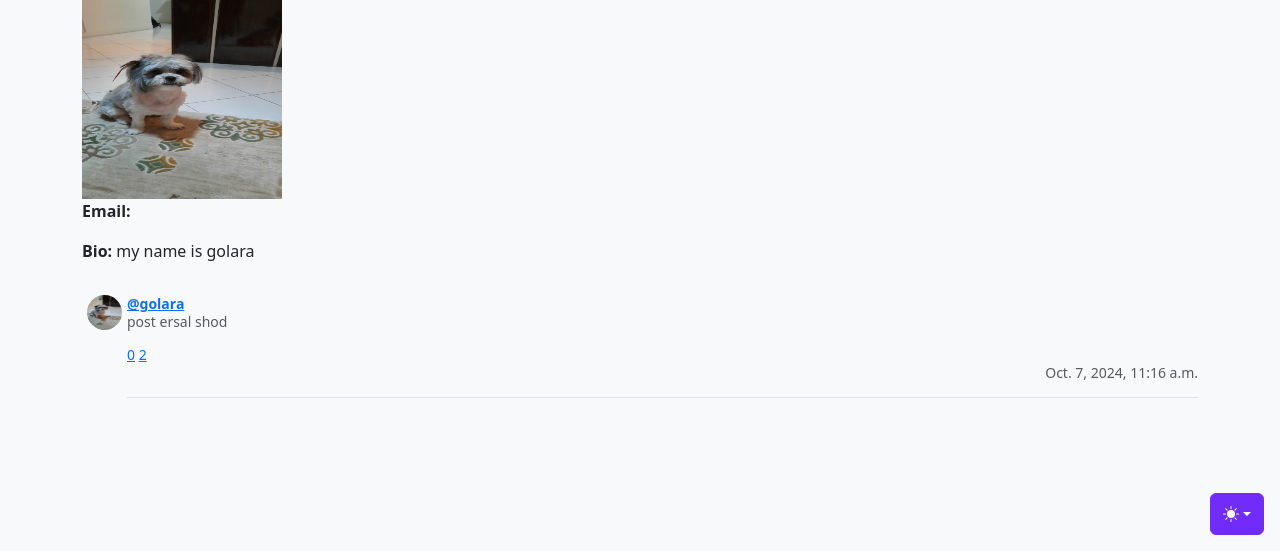
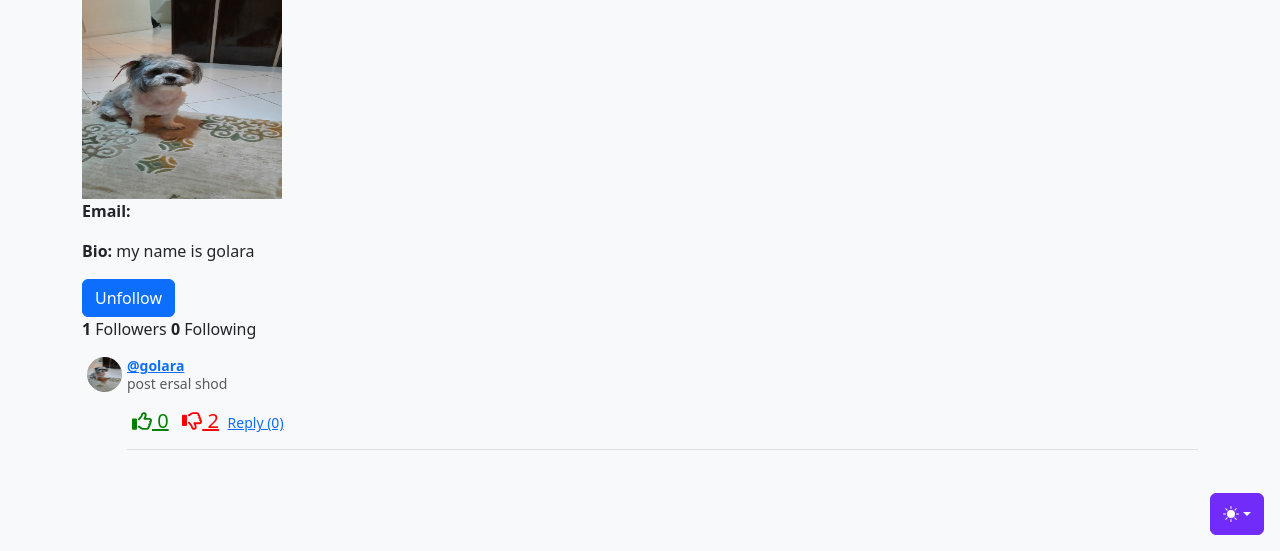
Before and after one commit to golsachamani/social_media, a Django app: page /accounts/profile/5/ in a window 1280 px wide. Shown: the part 249-800 px from the top of the page. Run offline with Django 4.2, Linux system fonts and the light colour scheme; a user stored in the database is signed in; data comes from the database, SQL or seed files in the repository; both versions use the stored data as it was after the commit; some libraries are stand-ins or nearby versions.

Commit message:
create reply

```diff
--- a/account/models.py
+++ b/account/models.py
@@ -11,3 +11,8 @@ class Profile(models.Model):
         return f'{self.nikename}@{self.user.username}'
     def get_absolute_url(self):
         return reverse('profile_detail' , args=[self.id])
+
+class Follow(models.Model):
+    follower= models.ForeignKey(Profile,on_delete=models.CASCADE,related_name='following')
+    followed =models.ForeignKey(Profile,on_delete=models.CASCADE,related_name='followers')
+    created_at = models.DateTimeField(auto_now_add=True,blank=True, null=True)
--- a/account/templates/account/profile_detail.html
+++ b/account/templates/account/profile_detail.html
@@ -22,11 +22,34 @@
         <strong>Bio:</strong> {{ profile.bio }}
       </p>
     </div>
+    {% if request.user != profile.user %}
+      <div class="follow-unfollow-btn">
+        {% if is_following %}
+          <!-- If already following, show the Unfollow button -->
+          <form action="{% url 'unfollow_profile' profile.id %}" method="POST">
+            {% csrf_token %}
+            <button type="submit" class="btn unfollow-btn btn-primary">Unfollow</button>
+          </form>
+        {% else %}
+          <!-- If not following, show the Follow button -->
+          <form action="{% url 'follow_profile' profile.id %}" method="POST">
+            {% csrf_token %}
+            <button type="submit" class="btn follow-btn btn-outline-primary">Follow</button>
+          </form>
+        {% endif %}
+      </div>
+    {% endif %}
+    <!-- Display followers and following counts -->
+    <div class="profile-stats">
+      <span><strong>{{ profile.followers.count }}</strong> Followers</span>
+      <span><strong>{{ profile.following.count }}</strong> Following</span>
+    </div>
+
     {% if user.id == profile.user.id %}
       <a href="{% url 'update_profile' profile.id %}" class="btn btn-primary">Edit Profile</a>
     {% endif %}
     {% for post in profile.user.post_set.all %}
-      {% include "post_detail.html" %}
+      {% include 'post_detail.html' %}
     {% endfor %}
   </div>
 {% endblock %}
--- a/account/urls.py
+++ b/account/urls.py
@@ -10,4 +10,7 @@ urlpatterns = [
     path('profile/', views.ProfileListView.as_view(),name ='profile'),
     path('profile/<int:pk>/', views.ProfileDetailView.as_view(), name='profile_detail'),
     path('profile/<int:pk>/update/', views.UpdateProfile.as_view(), name='update_profile'),
+    path('profile/<int:pk>/follow/', views.follow, name='follow_profile'),
+    path('profile/<int:pk>/unfollow/', views.unfollow, name='unfollow_profile'),
+
 ] + static(settings.MEDIA_URL, document_root=settings.MEDIA_ROOT)
--- a/account/views.py
+++ b/account/views.py
@@ -1,9 +1,10 @@
-from django.shortcuts import render, redirect
+from django.shortcuts import render, redirect, reverse
 from django.views.generic import base, CreateView, FormView, DetailView, UpdateView, ListView
 
 from django.contrib.auth import authenticate, login, logout
 from django.shortcuts import get_object_or_404, redirect
 from django.contrib.auth.mixins import LoginRequiredMixin, UserPassesTestMixin
+from django.contrib.auth.decorators import login_required
 from django.urls import reverse_lazy
 from django.http import HttpRequest
 from . import forms
@@ -69,6 +70,22 @@ class ProfileDetailView(LoginRequiredMixin, DetailView):
     model = models.Profile
     template_name = 'account/profile_detail.html'
     context_object_name = 'profile'
+
+    def get_context_data(self, **kwargs):
+        # Get the existing context
+        context = super().get_context_data(**kwargs)
+
+        profile = self.get_object()  # Get the Profile object
+
+        # Check if the logged-in user's profile is following the profile being viewed
+        logged_in_user_profile = self.request.user.profile
+        is_following = models.Follow.objects.filter(
+            follower=logged_in_user_profile, followed=profile).exists()
+
+        # Add follow status to the context
+        context['is_following'] = is_following
+
+        return context
     # This method is used to get the profile of the currently logged-in user
     # Automatically create a profile if it doesn't exist
 
@@ -89,6 +106,26 @@ class UpdateProfile(LoginRequiredMixin, UserPassesTestMixin, UpdateView):
     def get_object(self, queryset=None):
         # Use 'username' if needed
         return models.Profile.objects.get(pk=self.kwargs['pk'])
+
     def test_func(self):
         obj = self.get_object()
         return obj.user == self.request.user
+
+
+@login_required
+def follow(request, pk):
+    followed_profile = get_object_or_404(models.Profile, pk=pk)
+    if request.user.profile != followed_profile:
+        models.Follow.objects.get_or_create(
+            follower=request.user.profile, followed=followed_profile)
+    return redirect(reverse('profile_detail', args=[pk]))
+
+
+@login_required
+def unfollow(request, pk):
+    followed_profile = get_object_or_404(models.Profile, pk=pk)
+    follow_relation = models.Follow.objects.filter(
+        follower=request.user.profile, followed=followed_profile)
+    if follow_relation.exists():
+        follow_relation.delete()
+    return redirect(reverse('profile_detail', args=[pk]))
--- a/blog/models.py
+++ b/blog/models.py
@@ -6,8 +6,11 @@ from django.shortcuts import reverse
 class Post(models.Model):
     content = models.TextField()
     user = models.ForeignKey(User, on_delete=models.CASCADE)
-    image = models.ImageField(upload_to='post_image', blank=True, null=True)
+    image = models.ImageField(upload_to='post_image/', blank=True, null=True)
     created_at = models.DateTimeField(blank=True, null=True, auto_now_add=True)
+    replied_to = models.ForeignKey('Post', on_delete=models.CASCADE, null=True)
+    def replies(self):
+        return Post.objects.filter(replied_to=self.id)
 
     def get_absolute_url(self):
         return reverse('list_post', args=[self.id])
@@ -17,6 +20,8 @@ class Post(models.Model):
 
     def get_dislike_url(self):
         return reverse('dislike_post', args=[self.id])
+    def get_reply_url(self):
+        return
 
 
 
--- a/blog/templates/post_detail.html
+++ b/blog/templates/post_detail.html
@@ -3,9 +3,21 @@
   <div class="pb-3 mb-0 small lh-sm border-bottom w-100">
     <strong class="d-block text-gray-dark"><a href="{{ post.user.profile.get_absolute_url }}">@{{ post.user.username }}</a></strong>
     <p>{{ post.content }}</p>
-    <span><a href="{{post.get_like_url}}">{{ post.like_set.count }}</a></span>
-    <span><a href="{{post.get_dislike_url}}">{{ post.dislike_set.count }}</a></span>
+    <span><a href="{{ post.get_like_url }}" class="like_icon"><i class="fa-regular fa-thumbs-up"></i> {{ post.like_set.count }}</a></span>
+    <span><a href="{{ post.get_dislike_url }}" class="dislike_icon"><i class="fa-regular fa-thumbs-down"></i> {{ post.dislike_set.count }}</a></span>
+    <a class="" data-bs-toggle="collapse" href="#replyPost{{ post.id }}" role="button" aria-expanded="false" aria-controls="collapseExample">Reply ({{post.replies.count}})</a>
+    <div class="collapse" id="replyPost{{ post.id }}">
+      <form action="{% url 'post' post.id %}" method="post" enctype="multipart/form-data">
+        {% csrf_token %}
 
-    <div class="w-100 text-end">{{ post.created_at }}</div>
+        <textarea class="form-contorol p-2 m-2" name="content" id="post-content" placeholder="what is in your mind?"></textarea>
+        <input name="replied_to" type="hidden" value="" />
+        <button type="submit" class="btn btn-primary m-3">send</button>
+      </form>
+      <div class="w-100 text-end">{{ post.created_at }}</div>
+      {% for post in post.replies %}
+        {% include 'post_detail.html' %}
+      {% endfor %}
+    </div>
   </div>
 </div>
--- a/blog/urls.py
+++ b/blog/urls.py
@@ -4,7 +4,7 @@ from django.urls import path
 from . import views
 urlpatterns = [
     path('', views.home, name='home'),
-    path('post/', views.post, name='post'),
+    path('post/<int:pk>/send/', views.post, name='post'),
     path('post/<int:pk>/like/', views.like_post, name='like_post'),
     path('post/<int:pk>/dislike/', views.dislike_post, name='dislike_post'),
 
--- a/static/css/social_media.css
+++ b/static/css/social_media.css
@@ -1,6 +1,20 @@
-.tiny_profile_image{
+.tiny_profile_image {
     width: 35px;
     height: 35px;
     margin: 0 5px 5px 5px;
     border-radius: 50%;
 }
+
+
+
+.like_icon {
+    color: green !important;
+    font-size: 20px !important;
+    margin: 0 5px !important;
+}
+
+.dislike_icon {
+    color: red !important;
+    font-size: 20px !important;
+    margin: 0 5px !important;
+}
--- a/templates/_base.html
+++ b/templates/_base.html
@@ -17,8 +17,7 @@
 
     <link href="https://cdn.jsdelivr.net/npm/bootstrap@5.3.3/dist/css/bootstrap.min.css" rel="stylesheet" integrity="sha384-QWTKZyjpPEjISv5WaRU9OFeRpok6YctnYmDr5pNlyT2bRjXh0JMhjY6hW+ALEwIH" crossorigin="anonymous" />
 
-
-    <link rel="stylesheet" href="{% static 'css/social_media.css' %}" />
+    <link rel="stylesheet" href="https://cdnjs.cloudflare.com/ajax/libs/font-awesome/6.6.0/css/all.min.css" integrity="sha512-Kc323vGBEqzTmouAECnVceyQqyqdsSiqLQISBL29aUW4U/M7pSPA/gEUZQqv1cwx4OnYxTxve5UMg5GT6L4JJg==" crossorigin="anonymous" referrerpolicy="no-referrer" />
 
     <style>
       .bd-placeholder-img {
@@ -101,6 +100,8 @@
 
     <!-- Custom styles for this template -->
     <link href="{% static 'css/offcanvas-navbar.css' %}" rel="stylesheet" />
+    <link rel="stylesheet" href="{% static 'css/social_media.css' %}" />
+
   </head>
   <body class="bg-body-tertiary">
     <svg xmlns="http://www.w3.org/2000/svg" class="d-none">
@@ -185,7 +186,7 @@
     </main>
     <script src="https://cdn.jsdelivr.net/npm/bootstrap@5.3.3/dist/js/bootstrap.bundle.min.js" integrity="sha384-YvpcrYf0tY3lHB60NNkmXc5s9fDVZLESaAA55NDzOxhy9GkcIdslK1eN7N6jIeHz" crossorigin="anonymous"></script>
     <script src="{% static 'js/Offcanvas.js' %}"></script>
-
+    <script src="https://cdnjs.cloudflare.com/ajax/libs/font-awesome/6.6.0/js/all.min.js" integrity="sha512-6sSYJqDreZRZGkJ3b+YfdhB3MzmuP9R7X1QZ6g5aIXhRvR1Y/N/P47jmnkENm7YL3oqsmI6AK+V6AD99uWDnIw==" crossorigin="anonymous" referrerpolicy="no-referrer"></script>
     <script src="{% static 'js/color-modes.js' %}"></script>
   </body>
 </html>
```
Also changed, not shown: blog/templates/home.html (+7 -5 lines), blog/views.py (+50 -3 lines), account/migrations/0004_follow.py (added), blog/forms.py (line endings or trailing spaces), blog/migrations/0006_post_replied_to_alter_post_image.py (added), db.sqlite3.
